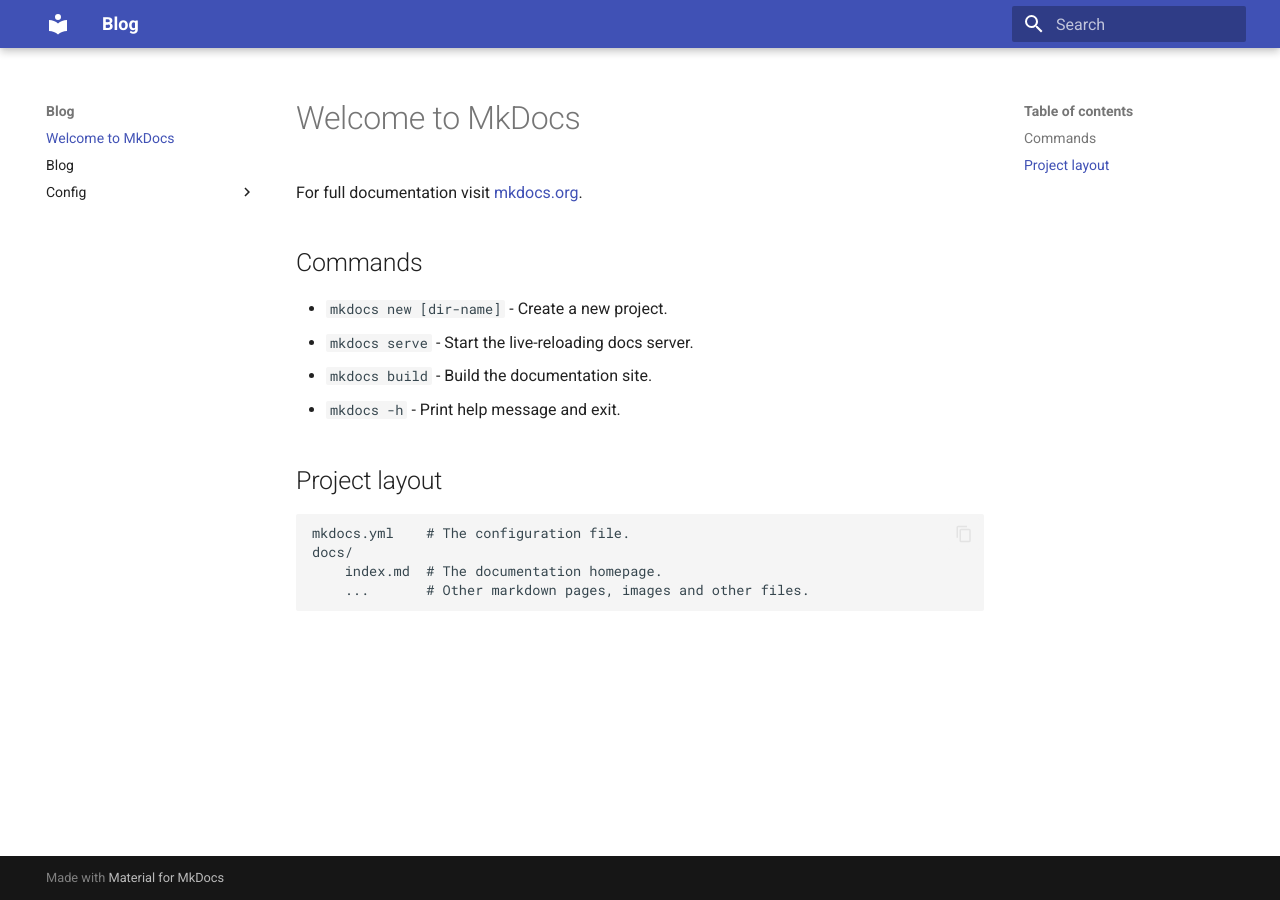
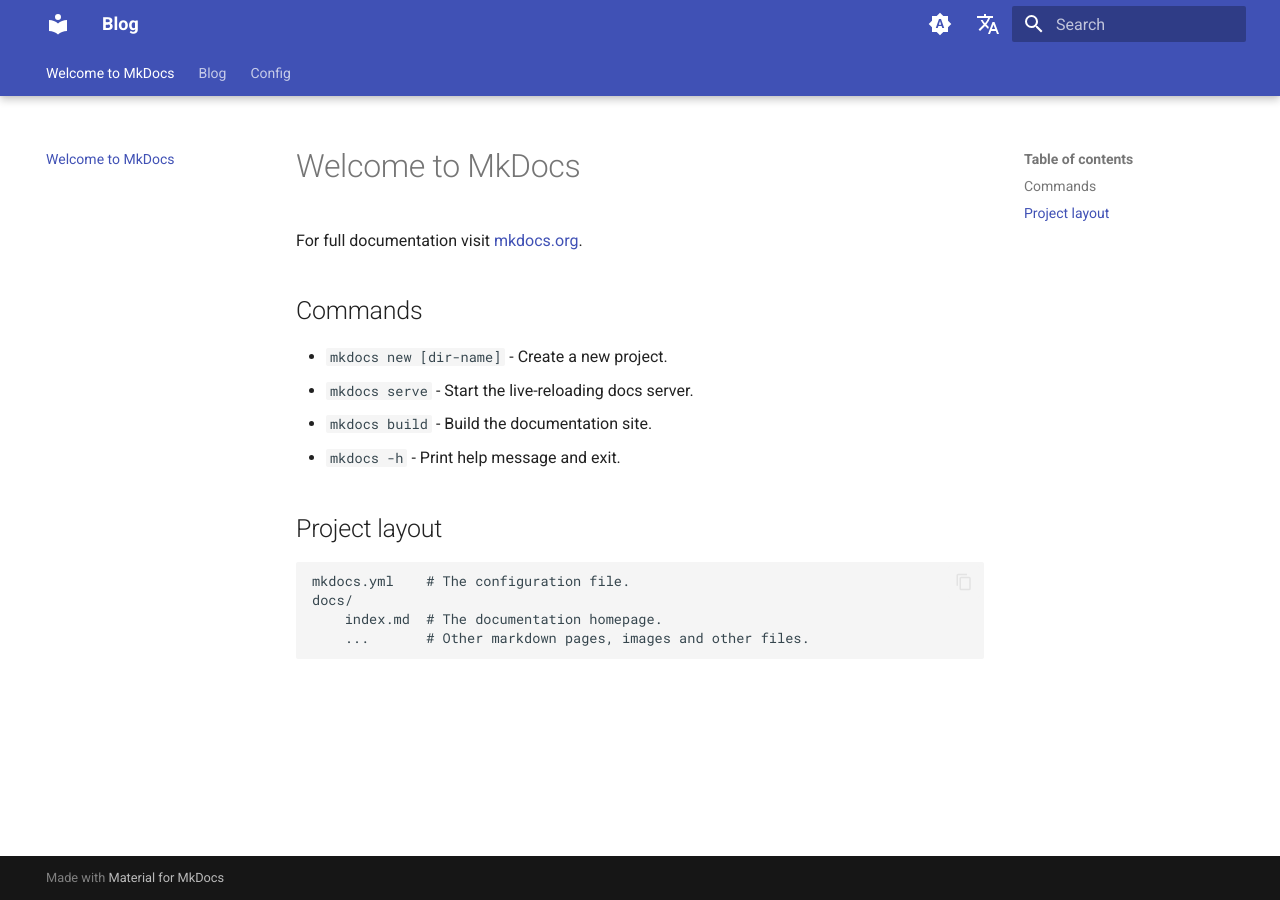
Before and after one commit to yaomengsi/blog, an MkDocs documentation site: the page built from docs/index.md, in a window 1280 px wide. Built offline with MkDocs 1.6.1 and Material for MkDocs 9.7.7, drawn with Linux system fonts in a browser that asks for light colours; comment, search, counter and statistics services are not loaded.

```diff
--- a/mkdocs.yml
+++ b/mkdocs.yml
@@ -2,13 +2,48 @@ site_name: Blog
 site_url: https://yaomengsi.github.io/blog
 theme:
   name: material
+  language: en
+  palette:
+    # Palette toggle for automatic mode
+    - media: "(prefers-color-scheme)"
+      toggle:
+        icon: material/brightness-auto
+        name: Switch to light mode
+    # Palette toggle for light mode
+    - media: "(prefers-color-scheme: light)"
+      scheme: default
+      toggle:
+        icon: material/brightness-7
+        name: Switch to dark mode
+    # Palette toggle for dark mode
+    - media: "(prefers-color-scheme: dark)"
+      scheme: slate
+      toggle:
+        icon: material/brightness-4
+        name: Switch to system preference
   features:
     - content.code.copy
     - content.code.select
     - content.code.annotate
+    - navigation.tabs
+    - navigation.tabs.sticky
     - navigation.indexes
+    - navigation.instant
+    - navigation.instant.prefetch
+    - navigation.instant.progress
+    - navigation.instant.preview
+    - navigation.tracking
+    - navigation.sections
+    - navigation.path
+    - navigation.prune
+    - search.suggest
+    - search.highlight
+    - search.share
 plugins:
   - search
+  - tags
+  - blog:
+      enabled: false
 markdown_extensions:
   - pymdownx.highlight:
       anchor_linenums: true
@@ -25,9 +60,11 @@ markdown_extensions:
   - def_list
   - pymdownx.tasklist:
       custom_checkbox: true
-# nav:
-#   - home:
-#       - index.md
-#   - Blog:
-#       - blog/index.md
-#
+extra:
+  alternate:
+    - name: 中文
+      link: /
+      lang: zh
+    - name: English
+      link: /blog/en/
+      lang: en
```
Also changed, not shown: 2 other files.
